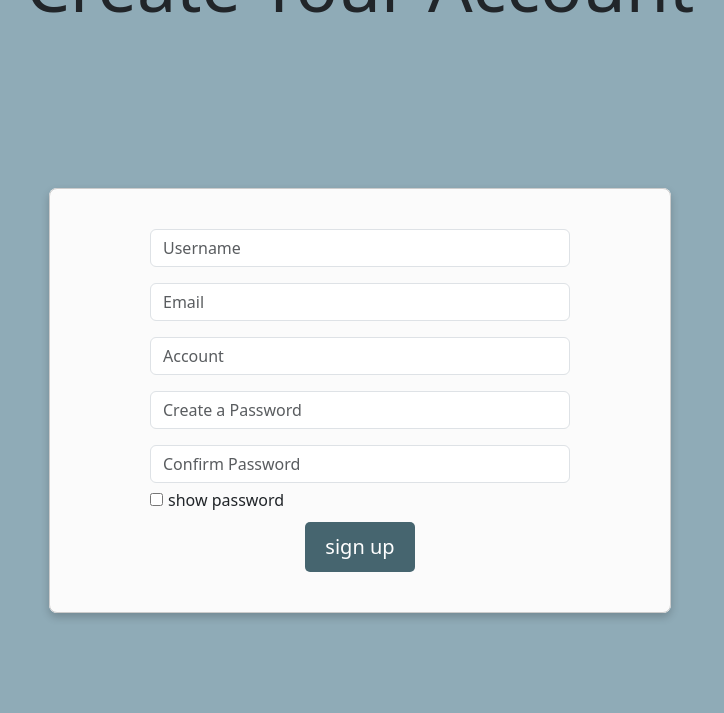
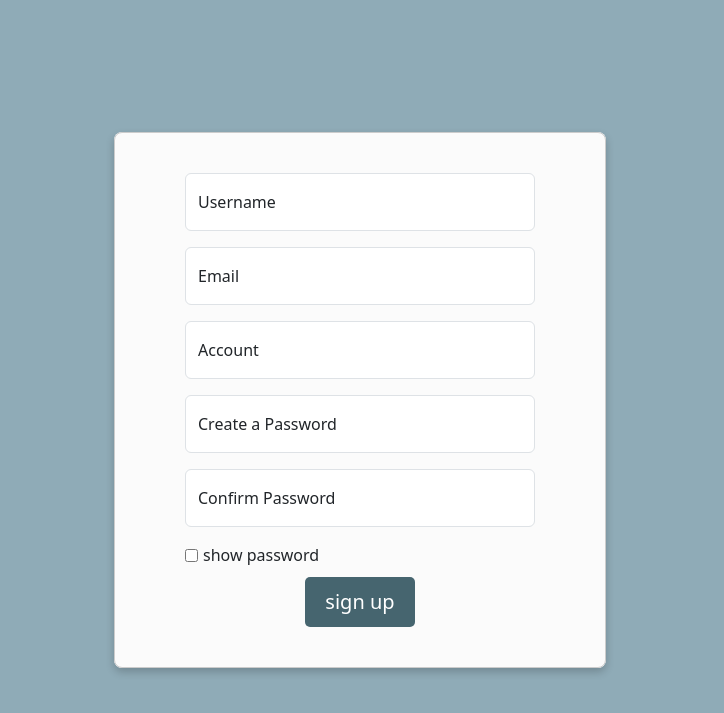
Before and after one commit to miamii11036/WarehouseVerification.github.io, a Django app: page /enroll/ in a window 1280 px wide. Shown: the top 713 px of the page, without its empty margins (280-1004 px from the left). Run offline with Django 5.2, Linux system fonts and the light colour scheme.

Commit message:
更改註冊輸入欄

```diff
--- a/ShippingSystem/myweb/templates/enroll&login/enroll.html
+++ b/ShippingSystem/myweb/templates/enroll&login/enroll.html
@@ -22,7 +22,7 @@
         fieldset{
             margin-bottom: 255px;
             margin-top: 150px;
-            padding: 40px 100px 40px 100px;
+            padding: 40px 70px 40px 70px;
             border: 1px solid #ccc;
             border-radius: 8px;
             background-color: #FBFBFB;
@@ -70,21 +70,27 @@
     <fieldset>
         <form action="" method="post" id="registrationForm">
             {% csrf_token %}
-                <div class="input-group mb-3" style="width: 420px;">
-                    <input type="text" name="username" class="form-control" placeholder="Username" aria-label="Username" required>
+                <div class="form-floating mb-3" style="width: 350px;">
+                    <input type="text" class="form-control" id="floatingInput" placeholder="Username" name="username" required>
+                    <label for="floatingInput">Username</label>
                 </div>
-                <div class="input-group mb-3">
-                    <input type="email" name="email" class="form-control" placeholder="Email" aria-label="Email" required>
+                <div class="form-floating mb-3">
+                    <input type="email" name="email" class="form-control" id="floatingInput" placeholder="Email" required>
+                    <label for="floatingInput">Email</label>
                 </div>
-                <div class="input-group mb-3">
-                    <input type="text" name="account" class="form-control" placeholder="Account" aria-label="Account" required>
+                <div class="form-floating mb-3">
+                    <input type="text" name="account" class="form-control" id="floatingInput" placeholder="Account" required>
+                    <label for="floatingInput">Account</label>
                 </div>
 
-                <div class="input-group mb-3">
-                    <input type="password" name="password" id="password" class="form-control" placeholder="Create a Password" aria-label="Create a Password" required>
+                <div class="form-floating mb-3">
+                    <input type="password" name="password" class="form-control" id="password" placeholder="Password" required>
+                    <label for="password">Create a Password</label>
                 </div>
-                <div class="input-group mb-3" style="margin-bottom: 0px !important;">
-                    <input type="password" id="confirm_password" class="form-control" placeholder="Confirm Password" aria-label="Confirm Password" required>
+
+                <div class="form-floating mb-3">
+                    <input type="password" name="confirm_password" class="form-control" id="confirm_password" placeholder="Confirm Password" required>
+                    <label for="confirm_password">Confirm Password</label>
                 </div>
                 <div class="checkbox-error-container">
                     <div class="checkbox-container">
--- a/ShippingSystem/myweb/templates/index.html
+++ b/ShippingSystem/myweb/templates/index.html
@@ -18,7 +18,7 @@
         }
 
         fieldset{
-            padding: 20px;
+            padding: 30px;
             border: 1px solid #ccc;
             border-radius: 8px;
             background-color: #FBFBFB;
```
